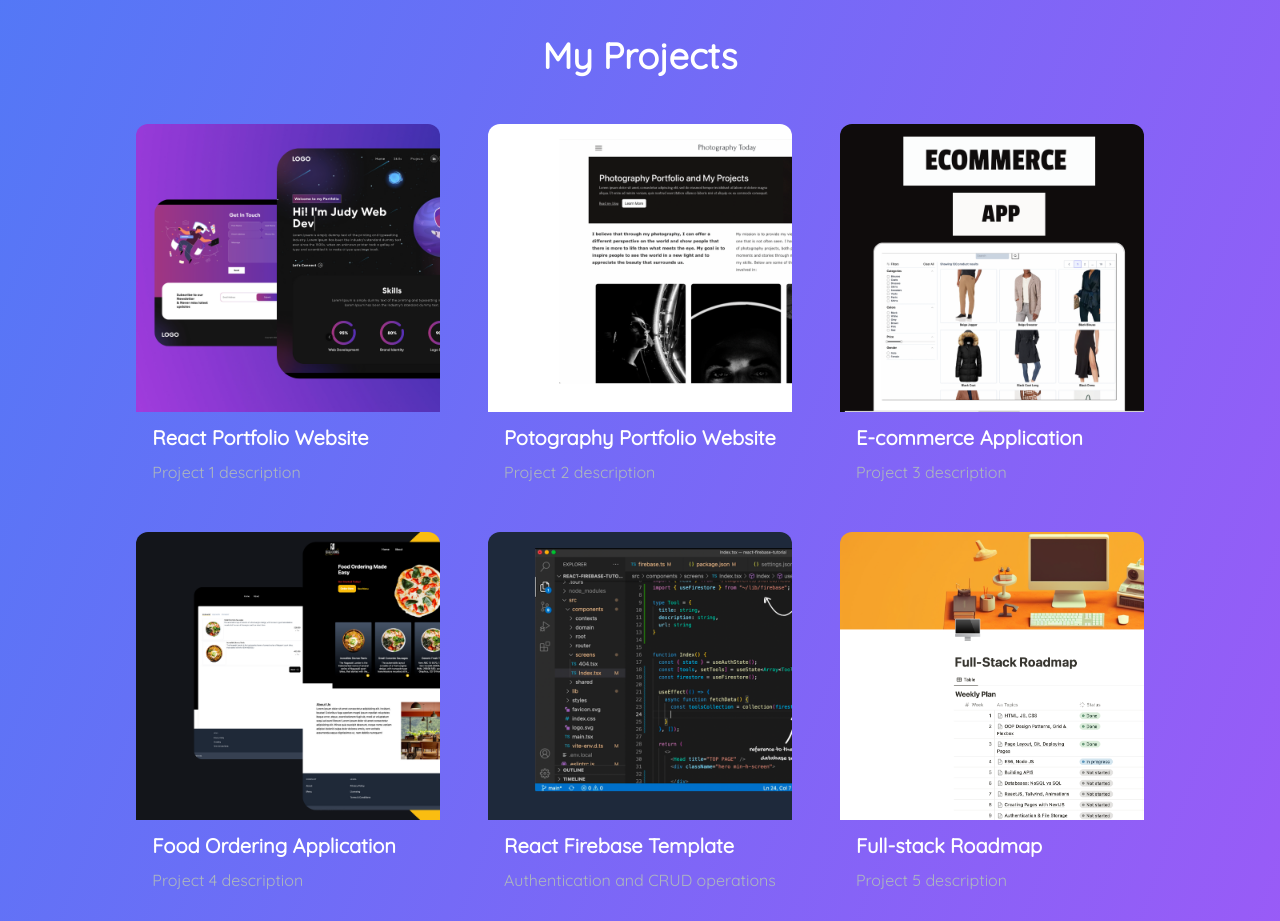
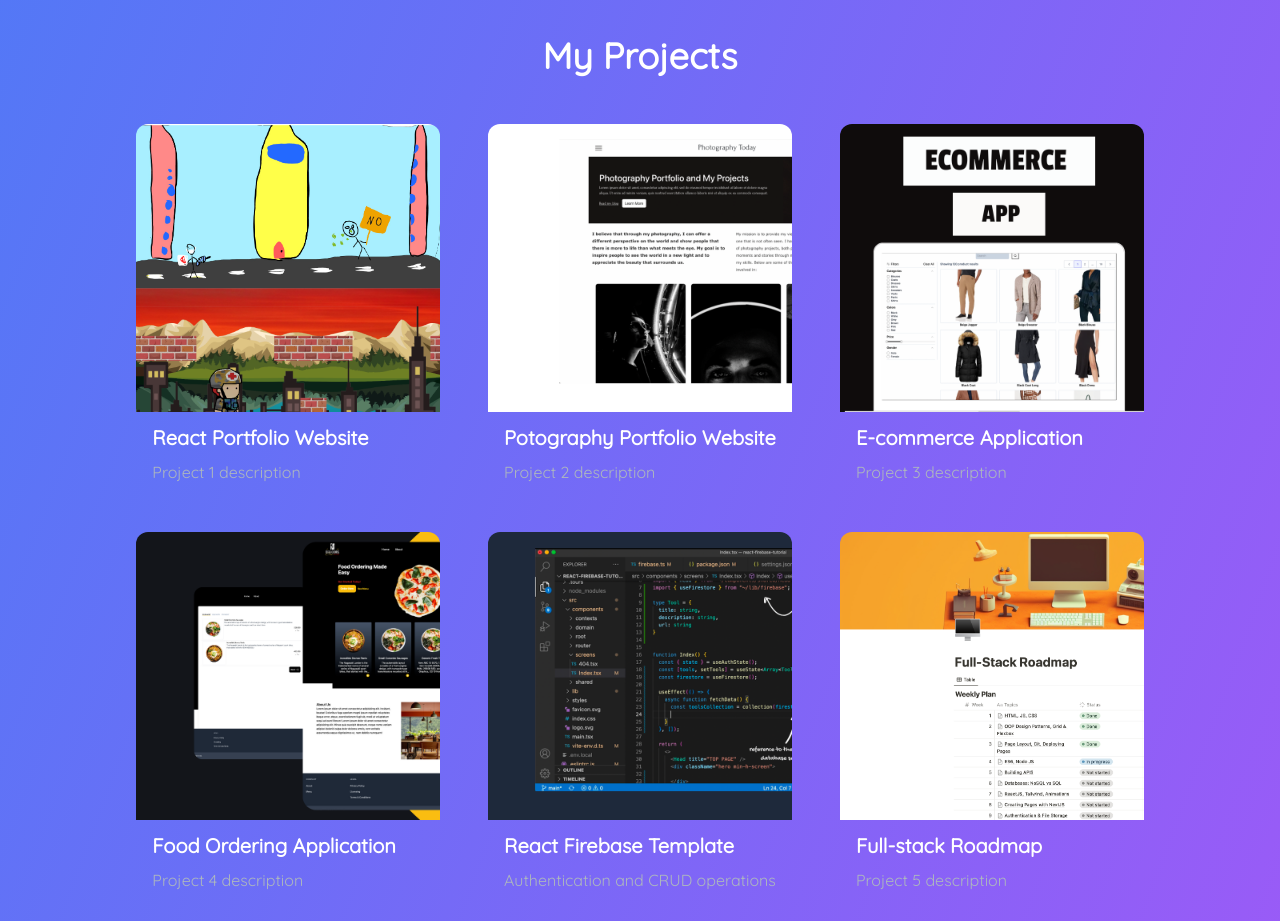
Before and after one commit to chrisluey/personal-website-2024, a Next.js app: page / in a window 1280 px wide. Shown: the part 1560-2481 px from the top of the page. Built offline with nearby package versions, Linux system fonts and the light colour scheme.

Commit message:
test project image

```diff
--- a/src/app/components/ProjectsSection.jsx
+++ b/src/app/components/ProjectsSection.jsx
@@ -9,7 +9,7 @@ const projectsData = [
     id: 1,
     title: "React Portfolio Website",
     description: "Project 1 description",
-    image: "/images/projects/1.png",
+    image: "/images/projects/7.png",
     tag: ["All", "Web"],
     gitUrl: "/",
     previewUrl: "/",
```
Also changed, not shown: public/images/projects/7.png (added).
